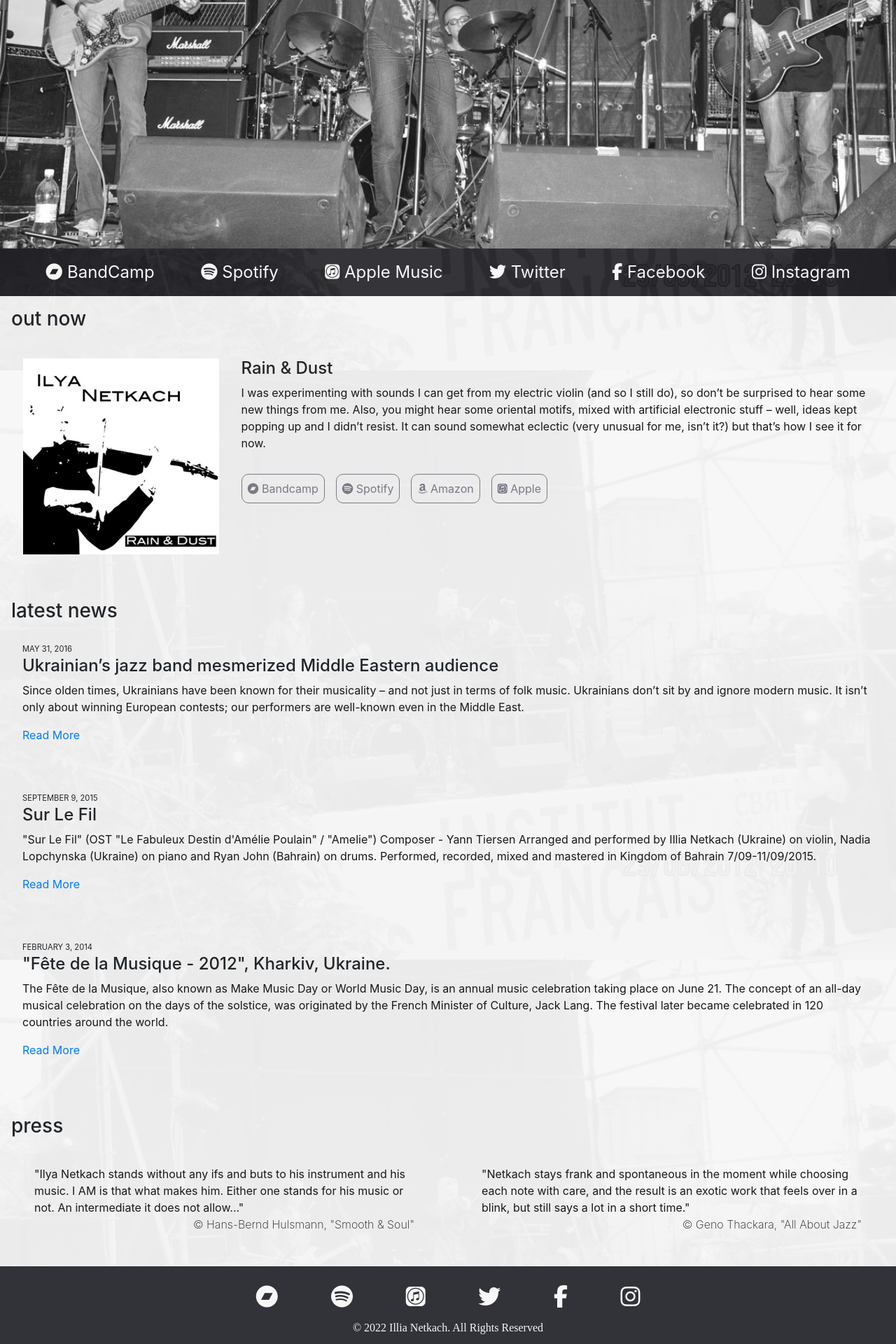
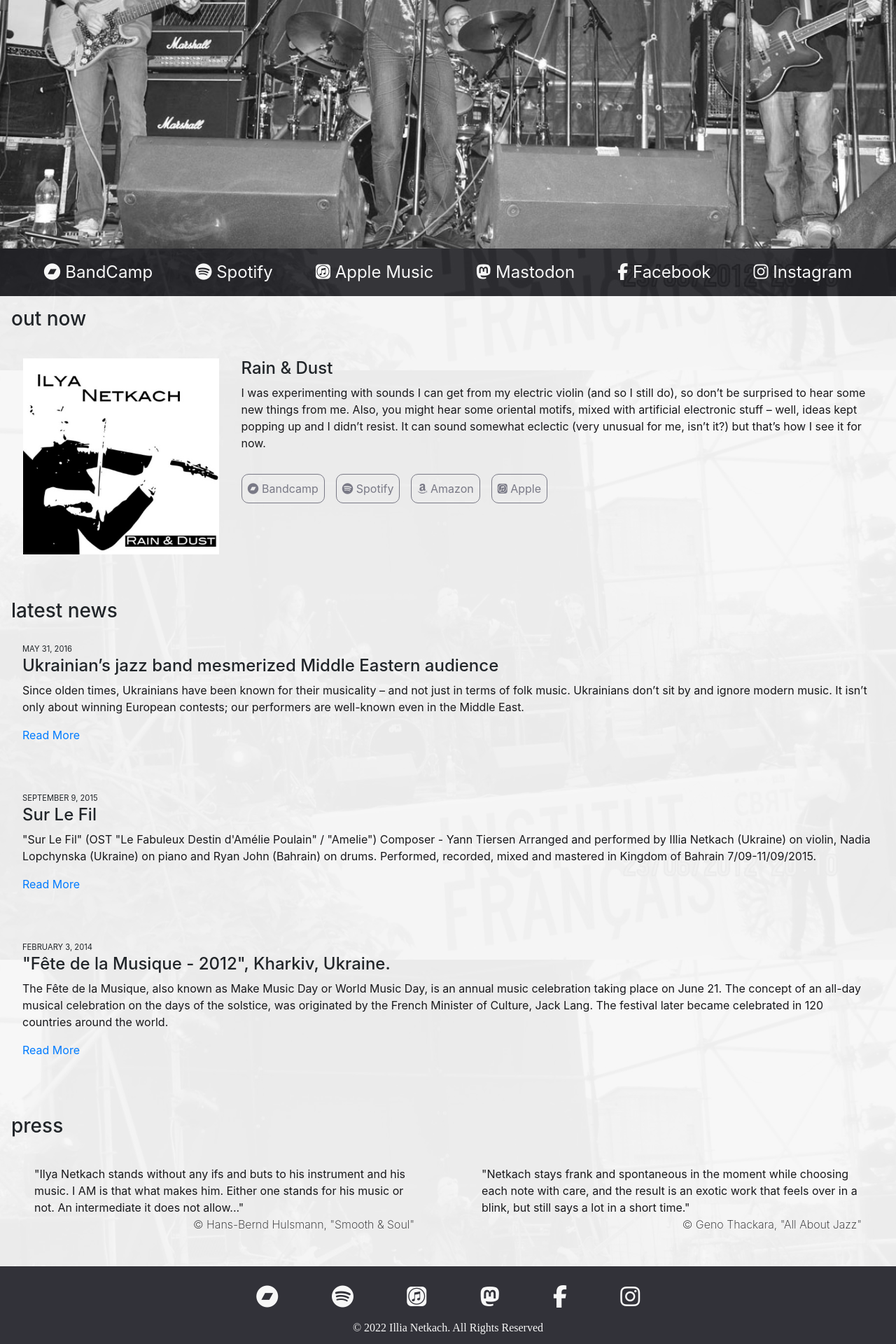
Before and after one commit to ellias-dev/illianetkach, a React (Create React App) app: page / in a window 1280 px wide. Shown: the part 313-2233 px from the top of the page at 70% size. Built offline with nearby package versions, Linux system fonts and the light colour scheme; a web font is replaced by a local one.

Commit message:
remove twitter, replace with mastodon

```diff
--- a/src/react-components/contact.js
+++ b/src/react-components/contact.js
@@ -29,7 +29,6 @@ export const Contact = () => {
                         <div>
                             <a href='https://instagram.com/illianetkach' target='_blank' alt='Instagram'><i class="fa-brands fa-square-instagram"></i> Instagram</a>
                             <a href='https://www.facebook.com/IlyaNetkach/' target='_blank' alt='Facebook'><i class="fa-brands fa-facebook"></i> Facebook</a>
-                            <a href='https://twitter.com/illianetkach' target='_blank' alt='Twitter'><i class="fa-brands fa-twitter"></i> Twitter</a>
                             <a href='https://mastodon.social/@illianetkach' target='_blank' alt='Mastodon'><i class="fa-brands fa-mastodon"></i> Mastodon</a>
 
                         </div>
--- a/src/react-components/footer.js
+++ b/src/react-components/footer.js
@@ -8,7 +8,7 @@ export const Footer = () => {
                 <a href='https://illianetkach.bandcamp.com/' target='_blank' alt='Bandcamp'><i className="fa-brands fa-bandcamp" title='Bandcamp'></i></a>
                 <a href='https://open.spotify.com/artist/1Qs1Bm7Y1KQBmPV1ailUG2' target='_blank' alt='Spotify'><i className="fa-brands fa-spotify" title='Spotify'></i></a>
                 <a href='https://music.apple.com/us/artist/ilya-netkach/641932434' target='_blank' alt='Apple Music'><i className="fa-brands fa-itunes" title='iTunes/Apple Music'></i></a>
-                <a href='https://twitter.com/illianetkach' target='_blank' alt='Twitter'><i className="fa-brands fa-twitter" title='Twitter'></i></a>
+                <a href='https://mastodon.social/@illianetkach' target='_blank' alt='Mastodon'><i class="fa-brands fa-mastodon"></i></a>
                 <a href='https://www.facebook.com/IlyaNetkach/' target='_blank' alt='Facebook'><i className="fa-brands fa-facebook-f" title='Facebook'></i></a>
                 <a href='https://instagram.com/illianetkah' target='_blank' alt='Instagram'><i className="fa-brands fa-instagram" title='Instagram'></i></a>
             </div>
--- a/src/react-components/home/connect.js
+++ b/src/react-components/home/connect.js
@@ -9,7 +9,7 @@ export const Connect = () => {
                 <a href='https://illianetkach.bandcamp.com/' target='_blank' alt='Bandcamp'><i className="fa-brands fa-bandcamp"></i> BandCamp</a>
                 <a href='https://open.spotify.com/artist/1Qs1Bm7Y1KQBmPV1ailUG2' target='_blank' alt='Spotify'><i className="fa-brands fa-spotify"></i> Spotify</a>
                 <a href='https://music.apple.com/us/artist/ilya-netkach/641932434' target='_blank' alt='Apple Music'><i className="fa-brands fa-itunes"></i> Apple Music</a>
-                <a href='https://twitter.com/illianetkach' target='_blank' alt='Twitter'><i className="fa-brands fa-twitter"></i> Twitter</a>
+                <a href='https://mastodon.social/@illianetkach' target='_blank' alt='Mastodon'><i class="fa-brands fa-mastodon"></i> Mastodon</a>
                 <a href='https://www.facebook.com/IlyaNetkach/' target='_blank' alt='Facebook'><i className="fa-brands fa-facebook-f"></i> Facebook</a>
                 <a href='https://instagram.com/illianetkach' target='_blank' alt='Instagram'><i className="fa-brands fa-instagram"></i> Instagram</a>
             </div>
```
